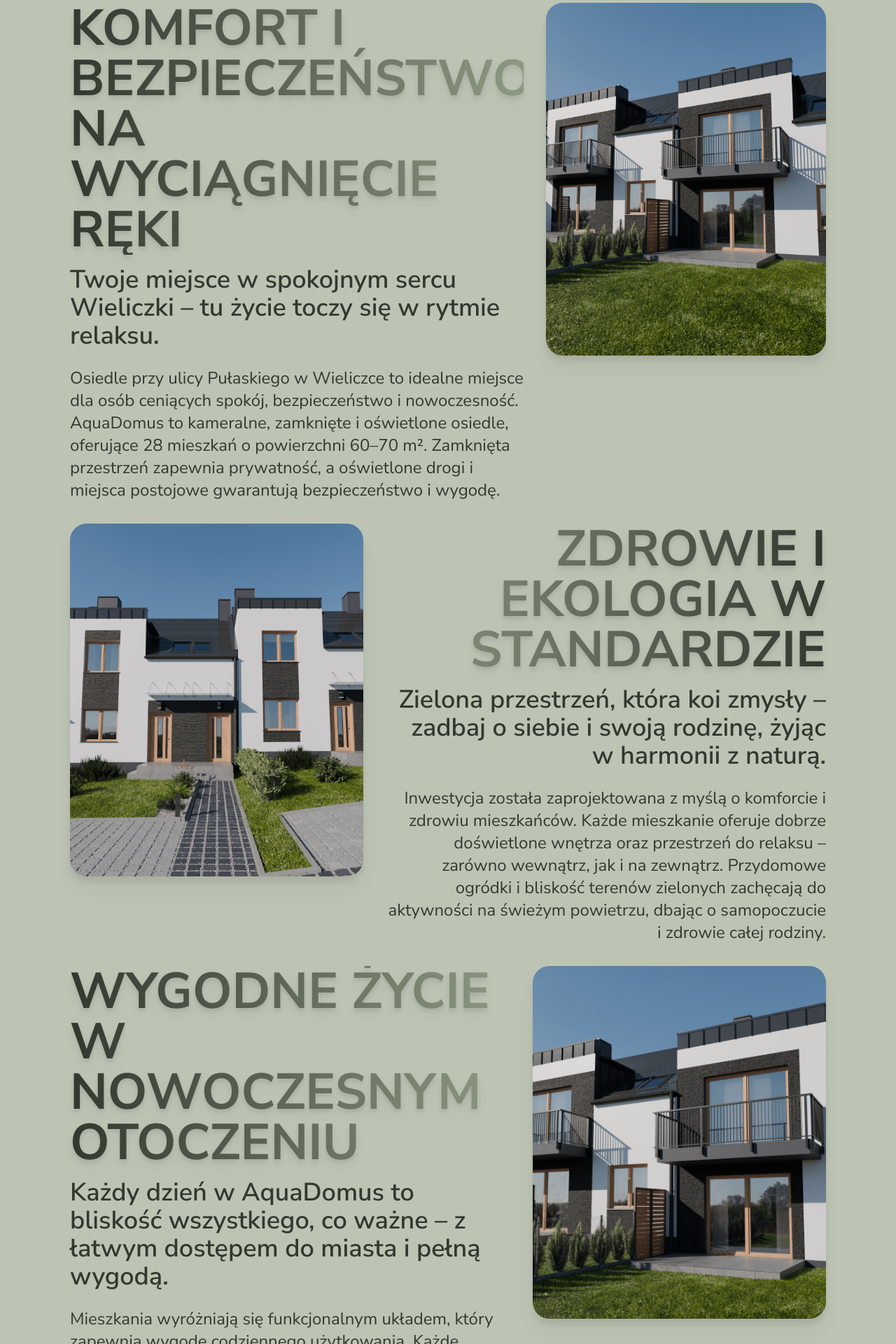
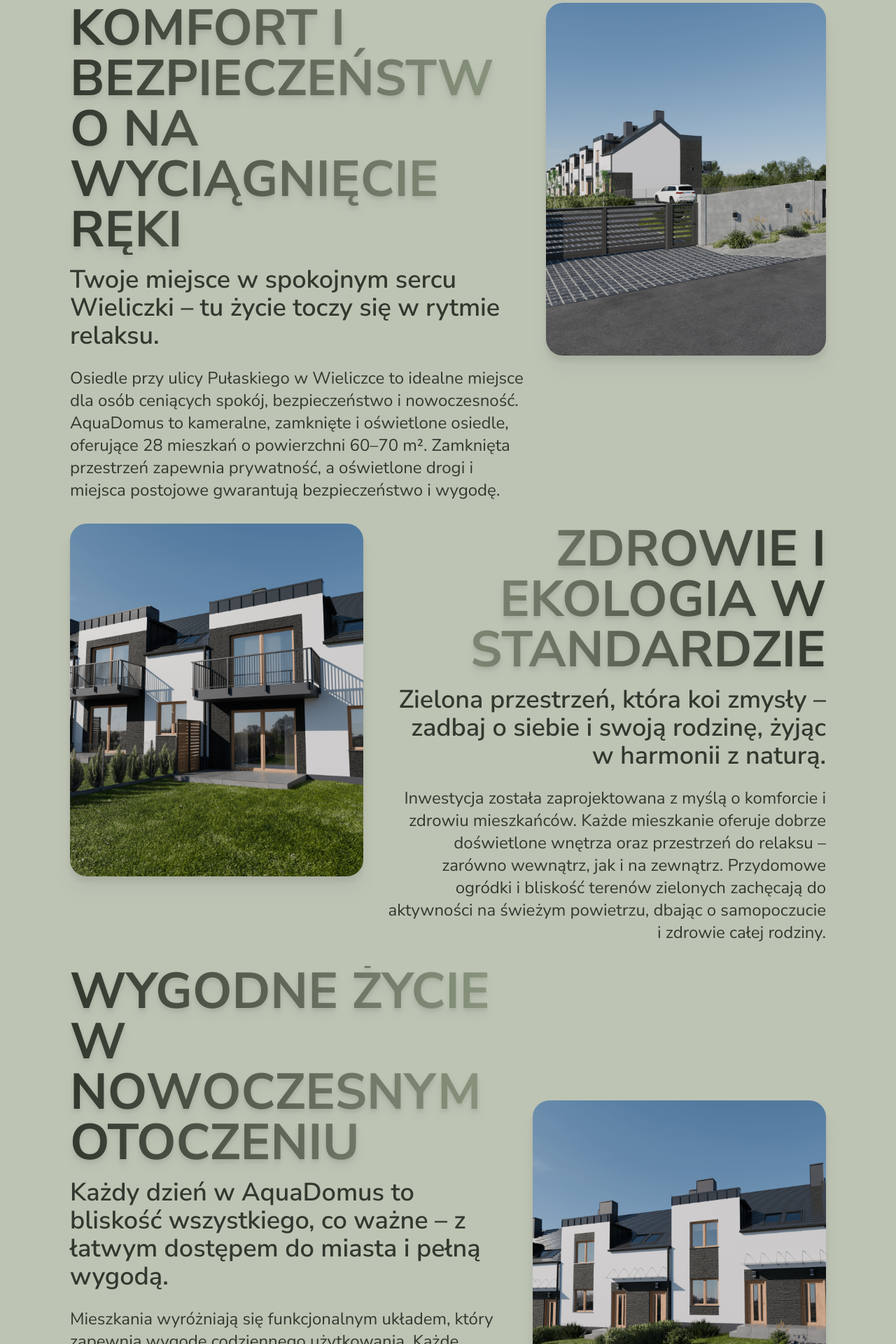
Before and after one commit to ruffaaw/pulaskiego-website, a Next.js app: page / in a window 1280 px wide. Shown: the part 880-2800 px from the top of the page at 70% size. Built offline with nearby package versions, Linux system fonts and the light colour scheme.

Commit message:
style: updated responsiveness

```diff
--- a/components/AboutInvestorSection.tsx
+++ b/components/AboutInvestorSection.tsx
@@ -84,7 +84,7 @@ const AboutInvestorSection = () => {
             height={504}
             quality={100}
             priority
-            className="rounded-3xl w-full lg:max-w-[600px] max-lg:h-[500px] h-auto drop-shadow-xl"
+            className="rounded-3xl w-full lg:max-w-[600px] h-auto drop-shadow-xl"
             data-aos="fade-left"
           />
         </div>
--- a/components/InvestmentSection.tsx
+++ b/components/InvestmentSection.tsx
@@ -24,7 +24,7 @@ export default function InvestmentSection() {
       <div className="flex flex-col lg:flex-row justify-between items-start py-4 space-y-8 lg:space-y-0 lg:space-x-8">
         <div className="w-full lg:w-3/5">
           <p
-            className="text-4xl sm:text-5xl md:text-6xl lg:text-7xl font-bold bg-gradient-to-r from-green-spring-900 to-green-spring-400 bg-clip-text text-transparent max-w-[1000px] text-left drop-shadow-lg"
+            className="text-4xl sm:text-5xl md:text-6xl lg:text-7xl font-bold bg-gradient-to-r from-green-spring-900 to-green-spring-400 bg-clip-text text-transparent max-w-[1000px] text-left drop-shadow-lg break-words"
             data-aos="fade-right"
           >
             KOMFORT I BEZPIECZEŃSTWO NA WYCIĄGNIĘCIE RĘKI
@@ -50,9 +50,9 @@ export default function InvestmentSection() {
             wygodę.
           </p>
         </div>
-        <div className="w-full lg:w-2/5 flex justify-end relative h-[500px] lg:h-[600px] xl:h-[504px]">
+        <div className="w-full lg:w-2/5 flex justify-end relative h-[616px] lg:h-[600px] xl:h-[504px]">
           <Image
-            src={"/0003.png"}
+            src={"/0004.png"}
             alt="Komfort i bezpieczeństwo na wyciągnięcie ręki"
             fill
             quality={100}
@@ -63,9 +63,9 @@ export default function InvestmentSection() {
         </div>
       </div>
       <div className="flex flex-col-reverse lg:flex-row justify-between items-start py-4 space-y-8 lg:space-y-0 lg:space-x-8">
-        <div className="w-full lg:w-2/5 flex justify-end relative h-[500px] lg:h-[600px] xl:h-[504px]">
+        <div className="w-full lg:w-2/5 flex justify-end relative h-[616px] lg:h-[600px] xl:h-[504px]">
           <Image
-            src={"/0002.png"}
+            src={"/0003.png"}
             alt="Komfort i bezpieczeństwo na wyciągnięcie ręki"
             fill
             quality={100}
@@ -77,7 +77,7 @@ export default function InvestmentSection() {
         <div className="w-full lg:w-3/5 flex flex-col items-end">
           <p
             className="text-4xl sm:text-5xl md:text-6xl lg:text-7xl font-bold text-green-spring-900 max-w-[1000px] drop-shadow-lg text-right bg-gradient-to-r to-green-spring-900 from-green-spring-400 bg-clip-text text-transparent"
-            // data-aos="fade-left"
+            data-aos="fade-left"
           >
             ZDROWIE I EKOLOGIA W STANDARDZIE{" "}
           </p>
@@ -103,7 +103,7 @@ export default function InvestmentSection() {
           </p>
         </div>
       </div>
-      <div className="flex flex-col lg:flex-row justify-between items-start py-4 space-y-8 lg:space-y-0 lg:space-x-8">
+      <div className="flex flex-col lg:flex-row justify-between items-center py-4 space-y-8 lg:space-y-0 lg:space-x-8">
         <div className="w-full lg:w-3/5">
           <p
             className="text-4xl sm:text-5xl md:text-6xl lg:text-7xl drop-shadow-lg font-bold text-green-spring-900 max-w-[1000px] text-left bg-gradient-to-r from-green-spring-900 to-green-spring-400 bg-clip-text text-transparent"
@@ -165,9 +165,9 @@ export default function InvestmentSection() {
             </li>
           </ul>
         </div>
-        <div className="w-full lg:w-2/5 flex justify-end relative h-[500px] lg:h-[600px] xl:h-[504px]">
+        <div className="w-full lg:w-2/5 flex justify-end relative h-[616px] lg:h-[600px] xl:h-[504px]">
           <Image
-            src={"/0003przyciete.png"}
+            src={"/0001.png"}
             alt="Komfort i bezpieczeństwo na wyciągnięcie ręki"
             fill
             quality={100}
@@ -178,9 +178,9 @@ export default function InvestmentSection() {
         </div>
       </div>
       <div className="flex flex-col-reverse lg:flex-row justify-between items-center py-4 space-y-8 lg:space-y-0 lg:space-x-8">
-        <div className="w-full lg:w-2/5 flex justify-end relative h-[500px] lg:h-[600px] xl:h-[504px]">
+        <div className="w-full lg:w-2/5 flex justify-end relative h-[616px] lg:h-[600px] xl:h-[504px]">
           <Image
-            src={"/0003przyciete.png"}
+            src={"/0002.png"}
             alt="Komfort i bezpieczeństwo na wyciągnięcie ręki"
             fill
             quality={100}
@@ -309,9 +309,9 @@ export default function InvestmentSection() {
               </div>
             ))}
           </div>
-          <div className="w-full lg:w-1/3 flex justify-end relative max-lg:h-[500px]">
+          <div className="w-full lg:w-1/3 flex justify-end relative max-lg:h-[616px]">
             <Image
-              src={"/0003.png"}
+              src={"/0000.png"}
               alt="Komfort i bezpieczeństwo na wyciągnięcie ręki"
               fill
               quality={100}
```
